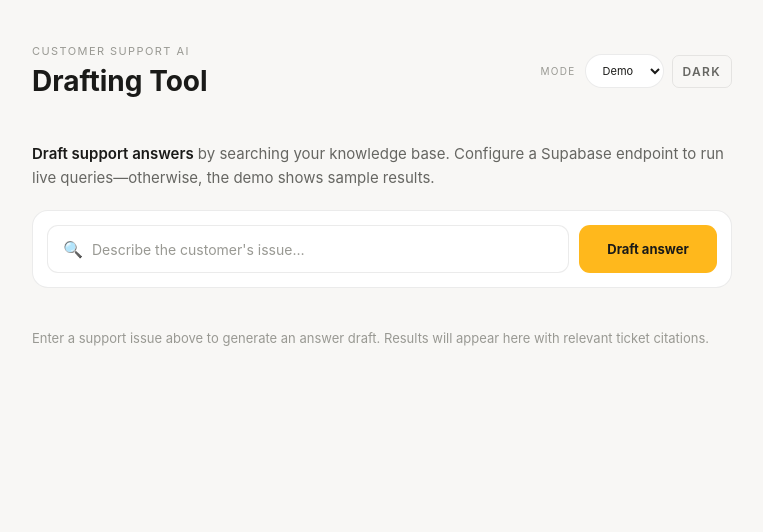
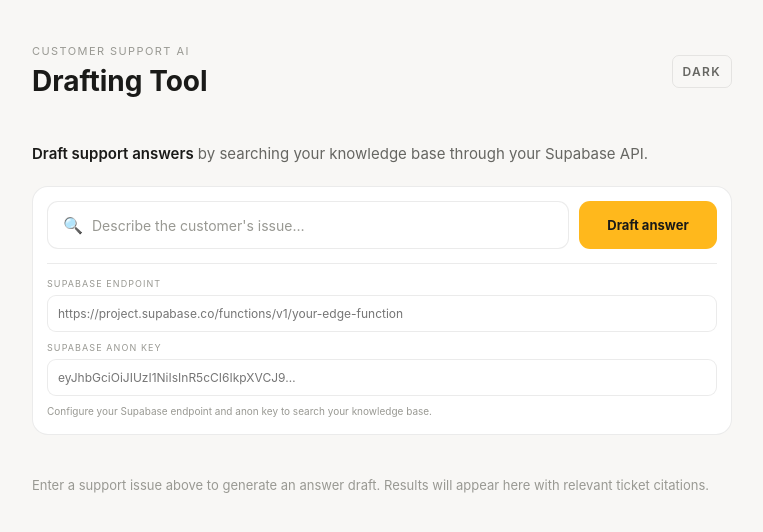
Before and after one commit to zeynep-kocaman/ticket-search-ui, a Next.js app: page / in a window 1280 px wide. Shown: the top 532 px of the page, without its empty margins (258-1021 px from the left). Built offline with nearby package versions, Linux system fonts and the light colour scheme.

Commit message:
Refactor API handling and remove sample data
Removed sample response data and updated the API handling logic. Adjusted UI elements for better clarity on API configuration.

```diff
--- a/app/page.tsx
+++ b/app/page.tsx
@@ -19,48 +19,8 @@ type Payload = {
   sources?: Ticket[];
 };
 
-const sampleResponse: Payload = {
-  success: true,
-  answer:
-    'In prior tickets reporting the same screen-flickering issue, two were closed with terse resolution notes, while the other three similar reports have no resolution recorded. [Ticket 1650, 613, 376, 1153, 1193]',
-  retrieved_count: 20,
-  reranked_count: 5,
-  source_tickets: [1650, 613, 376, 1153, 1193],
-  sources: [
-    {
-      ticket_id: 1650,
-      description:
-        'Customer reports the display keeps flickering intermittently, especially after the device wakes from sleep.',
-      resolution: 'Sit where finish may',
-    },
-    {
-      ticket_id: 613,
-      description:
-        'Screen flickers when brightness is adjusted. Issue persists across restarts.',
-      resolution: 'Share phone dream list citizen green sport fact',
-    },
-    {
-      ticket_id: 376,
-      description: 'Intermittent screen flicker reported shortly after installation.',
-      resolution: null,
-    },
-    {
-      ticket_id: 1153,
-      description: 'Display flickering observed during extended use. No error message shown.',
-      resolution: null,
-    },
-    {
-      ticket_id: 1193,
-      description: 'Customer describes flickering screen and occasional black frames.',
-      resolution: null,
-    },
-  ],
-  note: 'This is a draft for human review — verify before sending to a customer.',
-};
-
 export default function Home() {
   const [theme, setTheme] = useState<'light' | 'dark'>('dark');
-  const [mode, setMode] = useState<'demo' | 'api'>('demo');
   const [query, setQuery] = useState('');
   const [endpoint, setEndpoint] = useState('');
   const [apiKey, setApiKey] = useState('');
@@ -98,7 +58,6 @@ export default function Home() {
     setOpenTicket(null);
 
     try {
-      if (mode === 'api') {
       if (!endpoint.trim()) throw new Error('Add the POST endpoint first.');
       if (!apiKey.trim()) throw new Error('Add your Supabase anon key first.');
 
@@ -124,10 +83,6 @@ export default function Home() {
         throw new Error(payload.error || 'The search service returned an error.');
       }
       setResult(payload);
-      } else {
-        await new Promise((r) => setTimeout(r, 300));
-        setResult(sampleResponse);
-      }
     } catch (error) {
       const message = error instanceof Error ? error.message : 'Could not draft an answer.';
       setToast(
@@ -154,18 +109,6 @@ export default function Home() {
           <h1 className="title">Drafting Tool</h1>
         </div>
         <div className="theme-controls">
-          <div className="mode-wrap">
-            <label className="mode-label" htmlFor="modeSelect">Mode</label>
-            <select
-              id="modeSelect"
-              className="mode-select"
-              value={mode}
-              onChange={(e) => setMode(e.target.value as 'demo' | 'api')}
-            >
-              <option value="demo">Demo</option>
-              <option value="api">API</option>
-            </select>
-          </div>
           <button
             className="theme-toggle"
             onClick={() => setTheme(theme === 'dark' ? 'light' : 'dark')}
@@ -176,8 +119,7 @@ export default function Home() {
       </div>
 
       <p className="lede">
-        <strong>Draft support answers</strong> by searching your knowledge base. Configure a
-        Supabase endpoint to run live queries—otherwise, the demo shows sample results.
+        <strong>Draft support answers</strong> by searching your knowledge base through your Supabase API.
       </p>
 
       <div className="search-card">
@@ -201,7 +143,6 @@ export default function Home() {
           </button>
         </div>
 
-        {mode === 'api' && (
         <div className="api-panel">
           <label htmlFor="apiEndpoint">Supabase Endpoint</label>
           <input
@@ -224,11 +165,9 @@ export default function Home() {
           />
 
           <div className="api-help">
-              The anon key is sent from the browser. Make sure your Supabase Row Level Security
-              policies restrict what it can read. Never paste a <code>service_role</code> key here.
+            Configure your Supabase endpoint and anon key to search your knowledge base.
           </div>
         </div>
-        )}
       </div>
 
       {!result && (
```
Lines whose indentation alone changed are shown as unchanged.
